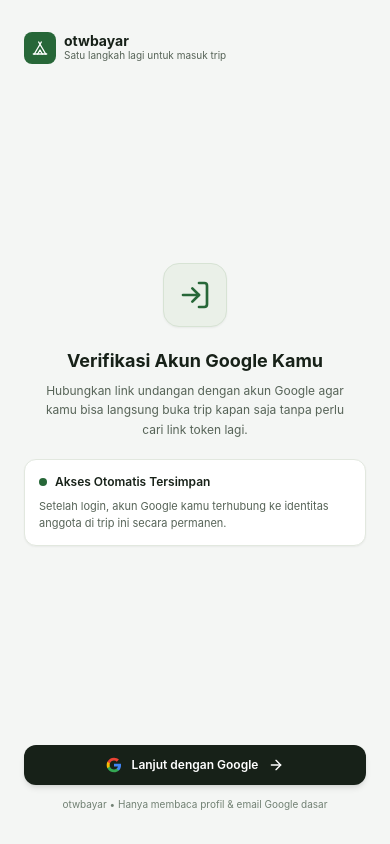
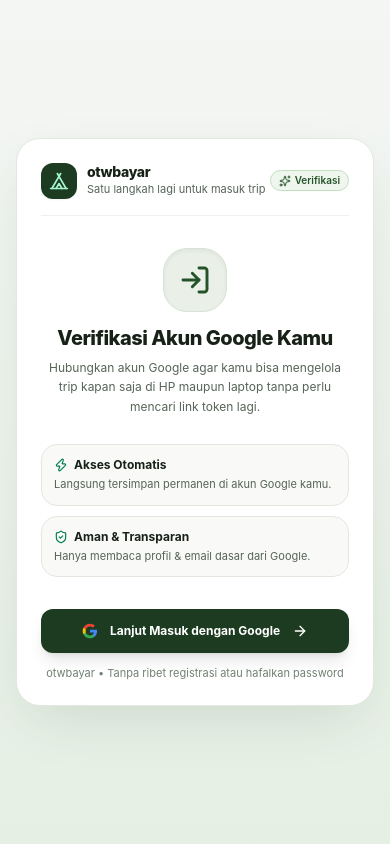
Before and after one commit to kasyifana/otwbayar, a Next.js app: page / in a window 390 px wide. Built offline with nearby package versions, Linux system fonts and the light colour scheme; no server answers.

Commit message:
fix(ui): responsive web design for google auth gate and full viewport scaling

```diff
--- a/src/components/GoogleAuthGate.tsx
+++ b/src/components/GoogleAuthGate.tsx
@@ -1,5 +1,5 @@
 import React from 'react';
-import { Tent, LogIn, ArrowRight } from 'lucide-react';
+import { Tent, LogIn, ArrowRight, ShieldCheck, Zap, Sparkles } from 'lucide-react';
 
 interface GoogleAuthGateProps {
   onSignIn: () => void;
@@ -7,51 +7,72 @@
 
 export const GoogleAuthGate: React.FC<GoogleAuthGateProps> = ({ onSignIn }) => {
   return (
-    <div className="flex-1 flex flex-col justify-between p-6 bg-[#F4F6F4]">
+    <div className="flex-1 w-full flex items-center justify-center p-4 sm:p-6 md:p-8 bg-gradient-to-b from-[#F4F6F4] via-[#EEF4ED] to-[#E5EFE3]">
+      <div className="w-full max-w-md md:max-w-lg bg-white rounded-3xl border border-[#E2E8DF] shadow-[0_20px_60px_-15px_rgba(28,59,32,0.15)] overflow-hidden flex flex-col p-6 sm:p-8 space-y-6 animate-in fade-in zoom-in-95 duration-200">
+
         {/* Brand Header */}
-      <div className="flex items-center gap-2 pt-2">
-        <div className="w-8 h-8 rounded-lg bg-[#276738] text-white flex items-center justify-center font-bold">
-          <Tent className="w-4 h-4" />
+        <div className="flex items-center justify-between border-b border-[#EEF2EC] pb-4">
+          <div className="flex items-center gap-2.5">
+            <div className="w-9 h-9 rounded-xl bg-[#1C3B20] text-emerald-200 flex items-center justify-center font-bold shadow-xs">
+              <Tent className="w-5 h-5" />
             </div>
             <div>
-          <h1 className="text-sm font-bold text-[#172118] leading-none">otwbayar</h1>
-          <p className="text-[10px] text-[#576458]">Satu langkah lagi untuk masuk trip</p>
+              <h1 className="text-sm font-extrabold text-[#172118] tracking-tight leading-none">otwbayar</h1>
+              <p className="text-[11px] text-[#576458] mt-0.5">Satu langkah lagi untuk masuk trip</p>
+            </div>
+          </div>
+          <span className="inline-flex items-center gap-1 text-[10px] font-semibold bg-[#EEF6ED] text-[#245229] border border-[#C2DEC0] px-2 py-0.5 rounded-full">
+            <Sparkles className="w-3 h-3 text-[#245229]" />
+            Verifikasi
+          </span>
+        </div>
+
+        {/* Hero Visual & Copy */}
+        <div className="text-center space-y-3 pt-2">
+          <div className="w-16 h-16 sm:w-20 sm:h-20 rounded-3xl bg-[#EAF0E8] border border-[#D7E3D4] flex items-center justify-center mx-auto shadow-inner text-[#245229]">
+            <LogIn className="w-8 h-8 sm:w-10 sm:h-10 stroke-[2.2]" />
+          </div>
+
+          <div className="space-y-1.5">
+            <h2 className="text-xl sm:text-2xl font-extrabold text-[#172118] tracking-tight">
+              Verifikasi Akun Google Kamu
+            </h2>
+            <p className="text-xs sm:text-sm text-[#576458] leading-relaxed max-w-sm mx-auto">
+              Hubungkan akun Google agar kamu bisa mengelola trip kapan saja di HP maupun laptop tanpa perlu mencari link token lagi.
+            </p>
           </div>
         </div>
 
-      {/* Main Content */}
-      <div className="py-8 space-y-5 text-center">
-        <div className="w-16 h-16 rounded-2xl bg-[#EAF0E8] border border-[#D7E3D4] flex items-center justify-center mx-auto shadow-xs text-[#276738]">
-          <LogIn className="w-8 h-8" />
+        {/* Benefit cards responsive grid */}
+        <div className="grid grid-cols-1 sm:grid-cols-2 gap-2.5 pt-1">
+          <div className="p-3 rounded-2xl bg-[#F9FAF8] border border-[#E2E8DF] space-y-1">
+            <div className="flex items-center gap-1.5 text-xs font-bold text-[#172118]">
+              <Zap className="w-3.5 h-3.5 text-emerald-700" />
+              <span>Akses Otomatis</span>
             </div>
-
-        <div className="space-y-1.5">
-          <h2 className="text-lg font-bold text-[#172118]">
-            Verifikasi Akun Google Kamu
-          </h2>
-          <p className="text-xs text-[#576458] leading-relaxed max-w-xs mx-auto">
-            Hubungkan link undangan dengan akun Google agar kamu bisa langsung buka trip kapan saja tanpa perlu cari link token lagi.
+            <p className="text-[11px] text-[#576458] leading-snug">
+              Langsung tersimpan permanen di akun Google kamu.
             </p>
           </div>
 
-        <div className="p-3.5 rounded-xl bg-white border border-[#E2E8DF] shadow-xs text-left space-y-2">
-          <div className="flex items-center gap-2 text-xs font-semibold text-[#172118]">
-            <span className="w-2 h-2 rounded-full bg-[#276738]" />
-            Akses Otomatis Tersimpan
+          <div className="p-3 rounded-2xl bg-[#F9FAF8] border border-[#E2E8DF] space-y-1">
+            <div className="flex items-center gap-1.5 text-xs font-bold text-[#172118]">
+              <ShieldCheck className="w-3.5 h-3.5 text-emerald-700" />
+              <span>Aman & Transparan</span>
             </div>
-          <p className="text-[11px] text-[#576458] leading-normal">
-            Setelah login, akun Google kamu terhubung ke identitas anggota di trip ini secara permanen.
+            <p className="text-[11px] text-[#576458] leading-snug">
+              Hanya membaca profil & email dasar dari Google.
             </p>
           </div>
         </div>
 
         {/* CTA Button */}
-      <div className="space-y-3 pb-2">
+        <div className="space-y-3 pt-2">
           <button
             onClick={onSignIn}
-          className="w-full py-3 px-4 rounded-[12px] bg-[#172118] hover:bg-[#233125] active:scale-[0.98] text-white text-xs font-semibold flex items-center justify-center gap-2.5 shadow-md cursor-pointer transition-all"
+            className="w-full py-3.5 px-4 rounded-xl bg-[#1C3B20] hover:bg-[#142C18] active:scale-[0.98] text-white text-xs sm:text-sm font-bold flex items-center justify-center gap-3 shadow-lg cursor-pointer transition-all"
           >
-          <svg className="w-4 h-4" viewBox="0 0 24 24">
+            <svg className="w-4 h-4 sm:w-5 sm:h-5 shrink-0" viewBox="0 0 24 24">
               <path
                 fill="#4285F4"
                 d="M22.56 12.25c0-.78-.07-1.53-.2-2.25H12v4.26h5.92c-.26 1.37-1.04 2.53-2.21 3.31v2.77h3.57c2.08-1.92 3.28-4.74 3.28-8.09z"
@@ -69,13 +90,14 @@
                 d="M12 5.38c1.62 0 3.06.56 4.21 1.64l3.15-3.15C17.45 2.09 14.97 1 12 1 7.7 1 3.99 3.47 2.18 7.06l3.66 2.84c.87-2.6 3.3-4.52 6.16-4.52z"
               />
             </svg>
-          <span>Lanjut dengan Google</span>
-          <ArrowRight className="w-4 h-4" />
+            <span>Lanjut Masuk dengan Google</span>
+            <ArrowRight className="w-4 h-4 sm:w-5 sm:h-5 shrink-0" />
           </button>
 
-        <p className="text-center text-[10px] text-[#718073]">
-          otwbayar &bull; Hanya membaca profil & email Google dasar
+          <p className="text-center text-[11px] text-[#718073]">
+            otwbayar &bull; Tanpa ribet registrasi atau hafalkan password
           </p>
+        </div>
       </div>
     </div>
   );
```
Lines whose indentation alone changed are shown as unchanged.
